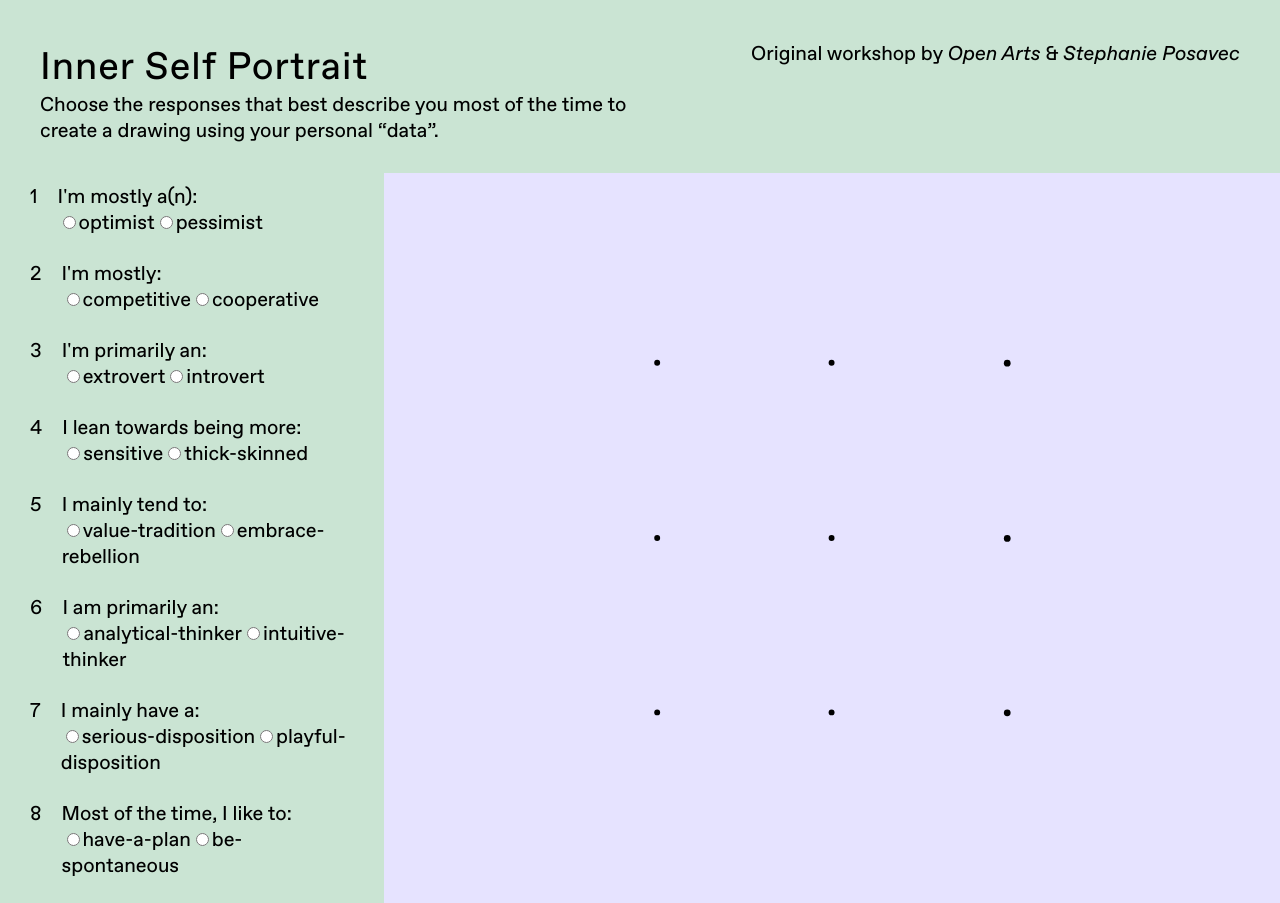
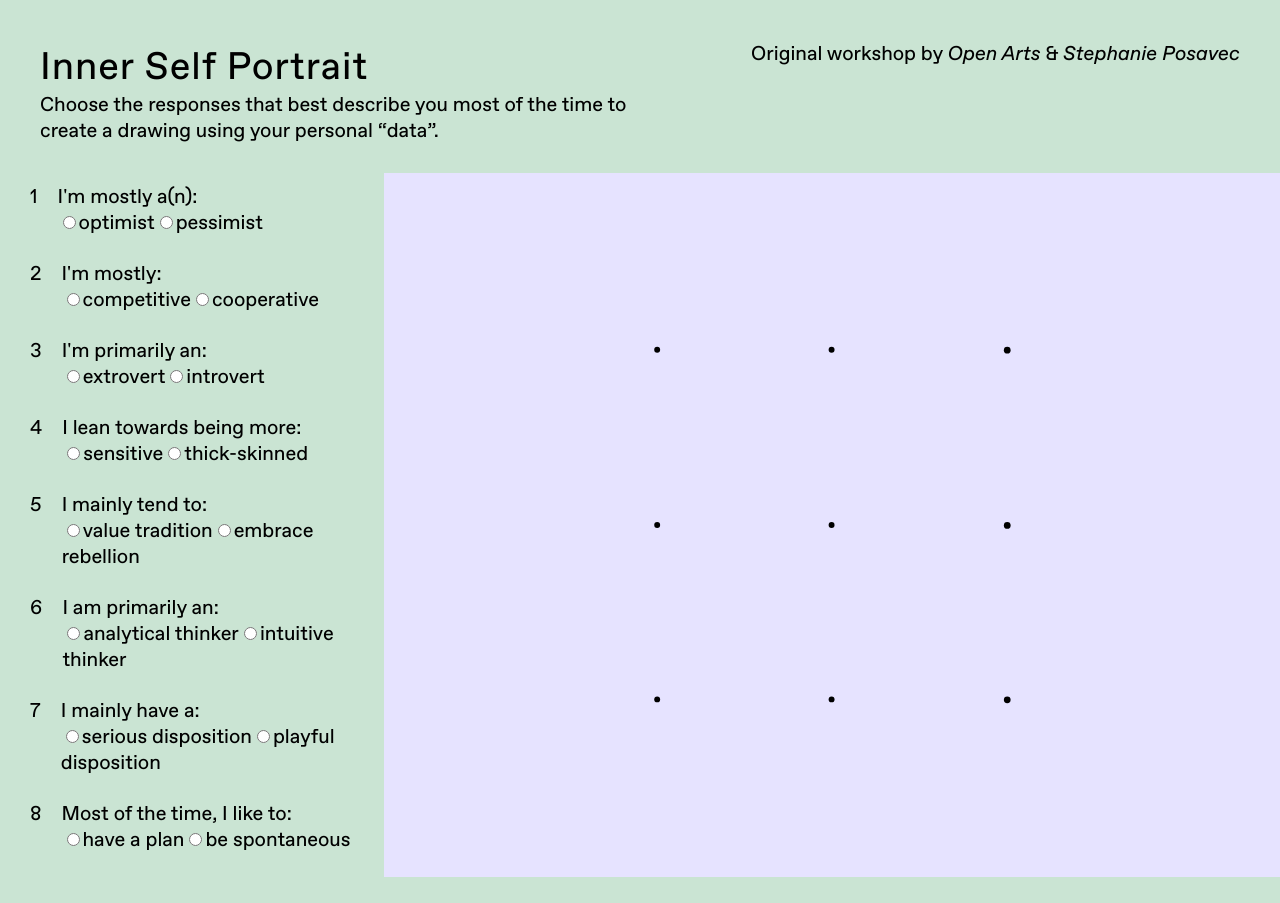
Before and after one commit to skinsshark/inner-self-portrait, a React (Create React App) app: page / in a window 1280 px wide. After the commit the page ends 877 px from the top, so only its background shows below. Built offline with nearby package versions, Linux system fonts and the light colour scheme.

Commit message:
remove hyphens in options

```diff
--- a/src/InteractiveArea.js
+++ b/src/InteractiveArea.js
@@ -137,7 +137,7 @@ const QuestionSelector = (props) => {
           setSelectedValue(e.target.value)
           onChange(e.target.id, e.target.value)
         }}/>
-        <span>{value1}</span>
+        <span>{value1.replace(/-/g, ' ')}</span>
       </label>
       <label>
         <input type="radio" id={i} value={value2} checked={selectedValue === value2}
@@ -145,7 +145,7 @@ const QuestionSelector = (props) => {
           setSelectedValue(e.target.value)
           onChange(e.target.id, e.target.value)
         }}/>
-        <span>{value2}</span>
+        <span>{value2 === 'thick-skinned' ? value2 : value2.replace(/-/g, ' ')}</span>
       </label>
     </>
   );
```
